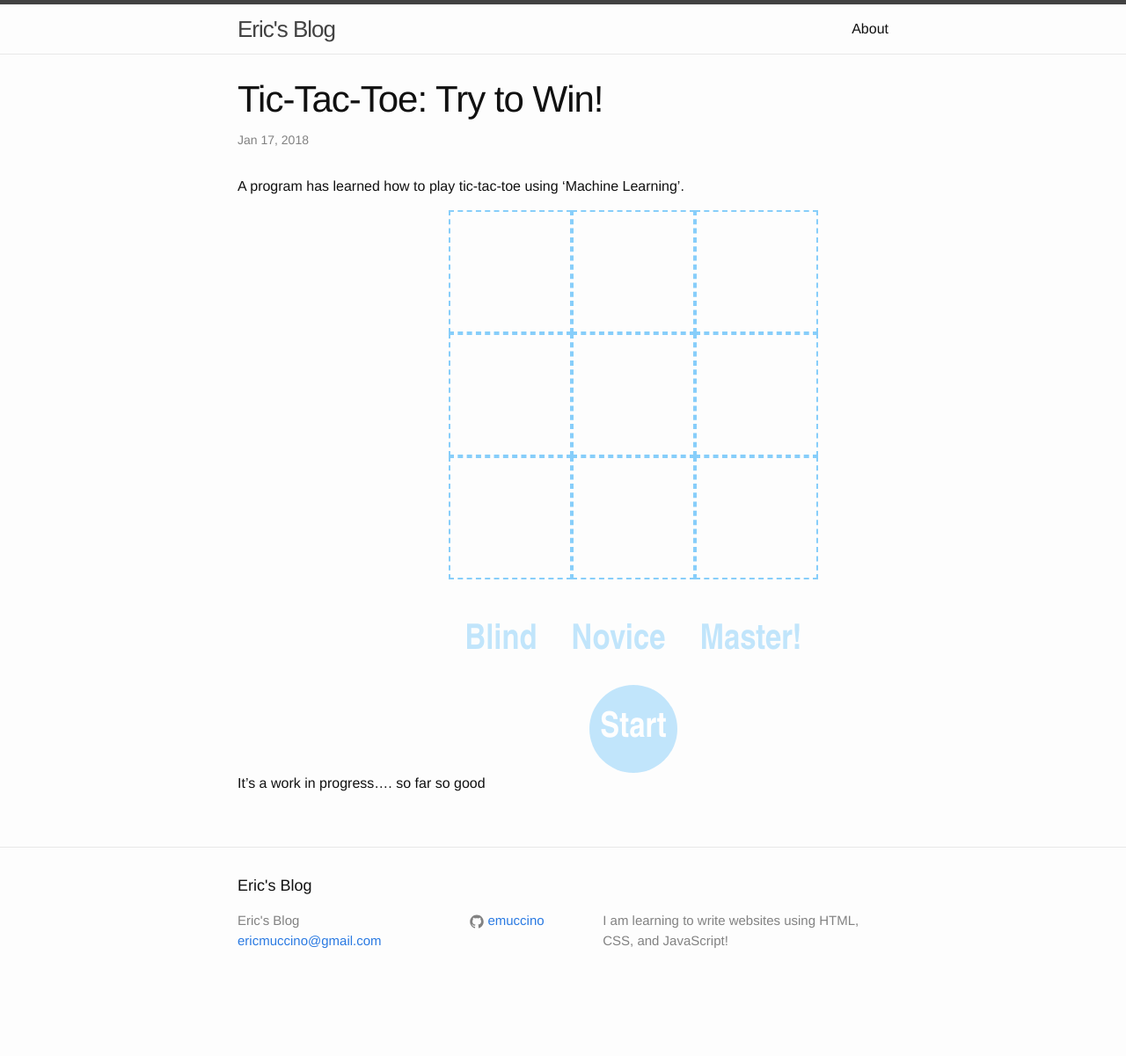
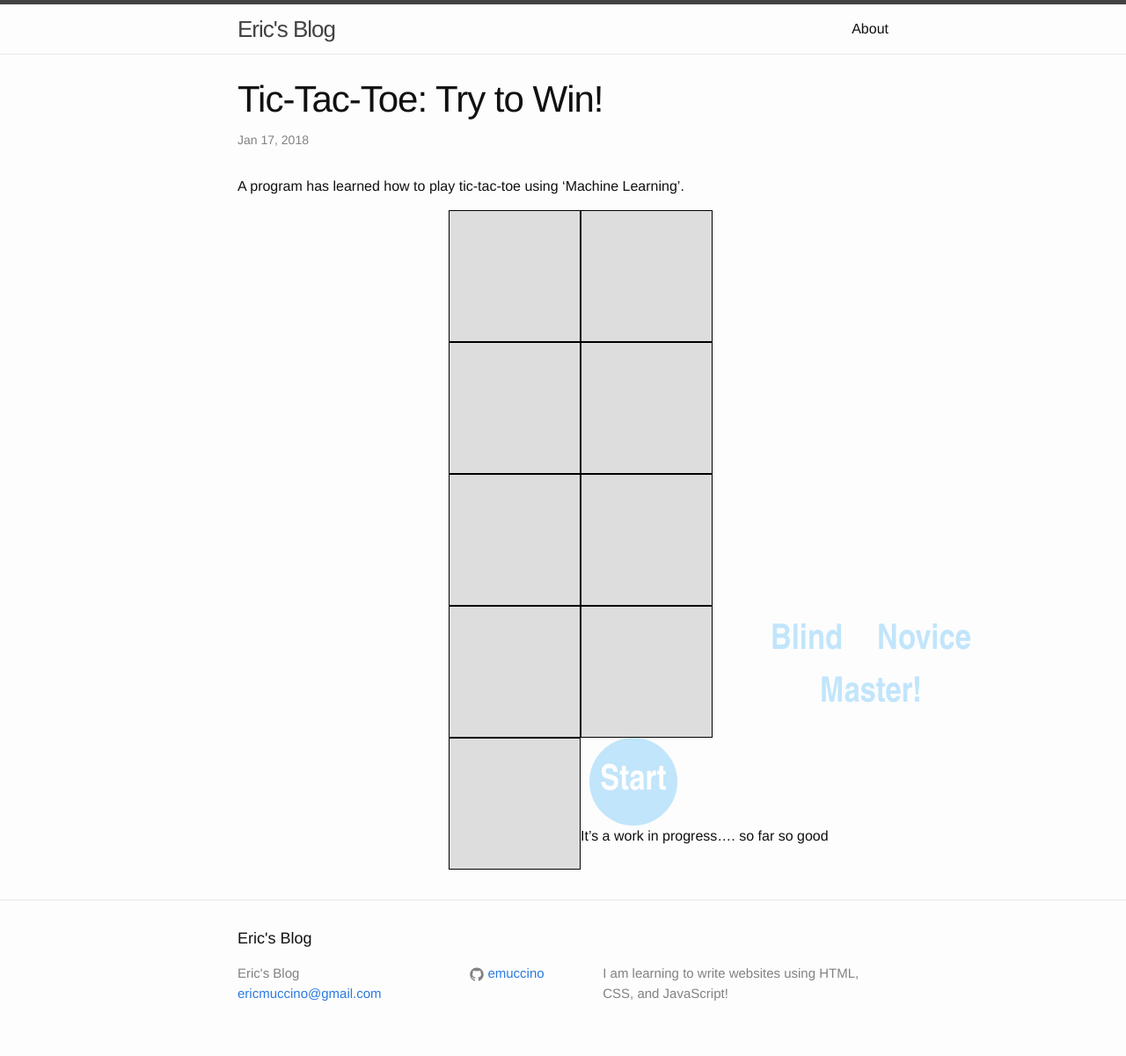
Before and after one commit to emuccino/emuccino.github.io, a Jekyll site: the page built from _posts/2018-01-17-tic-tac-toe.markdown, in a window 1280 px wide. Shown: the whole page at 88% size. Built offline with Jekyll 4.4.1, drawn with Linux system fonts in a browser that asks for light colours; nearby versions of some CDN libraries; before the commit the page ends 1141 px from its top, so only the background shows below that.

Commit message:
Update post1.scss

```diff
--- a/_sass/post1.scss
+++ b/_sass/post1.scss
@@ -11,19 +11,18 @@
 }
 
 .cell {
-    width: 140px;
-    height: 140px;
-    border: 2px dashed lightskyblue;
+    width: 150px;
+    height: 150px;
+    border: 1px solid black;
     box-sizing: border-box;
+    background-color: #dddddd;
     -webkit-box-sizing: border-box;
     -moz-box-sizing: border-box;
     cursor:pointer;
     float:left;
-    line-height: 140px;
     text-align: center;
-    font-family: "Arial Narrow";
-    font-weight: bold;
-    font-size: 70px;
+    font-family: sans-serif;
+    font-size: 84px;
 }
 
 .control {
```
